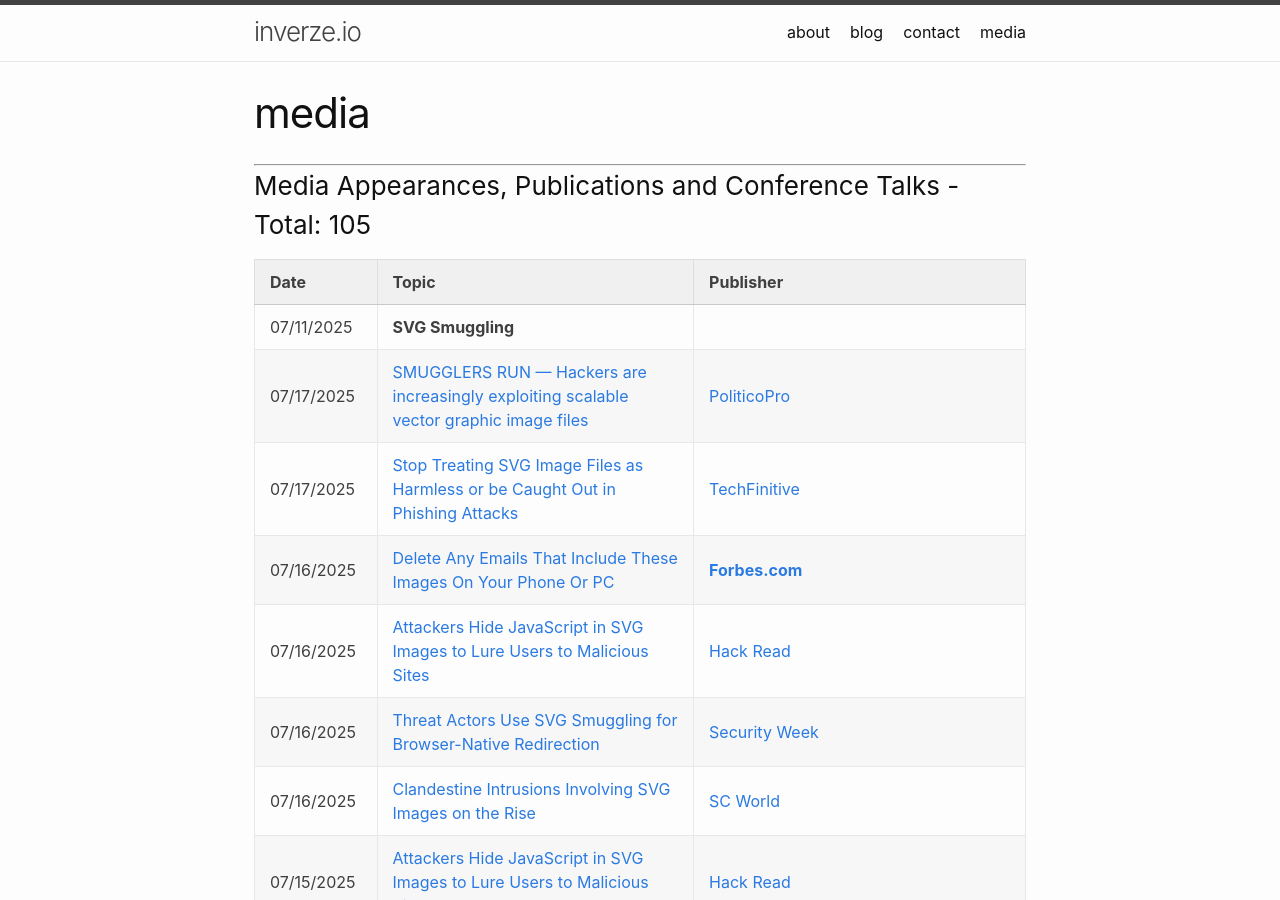
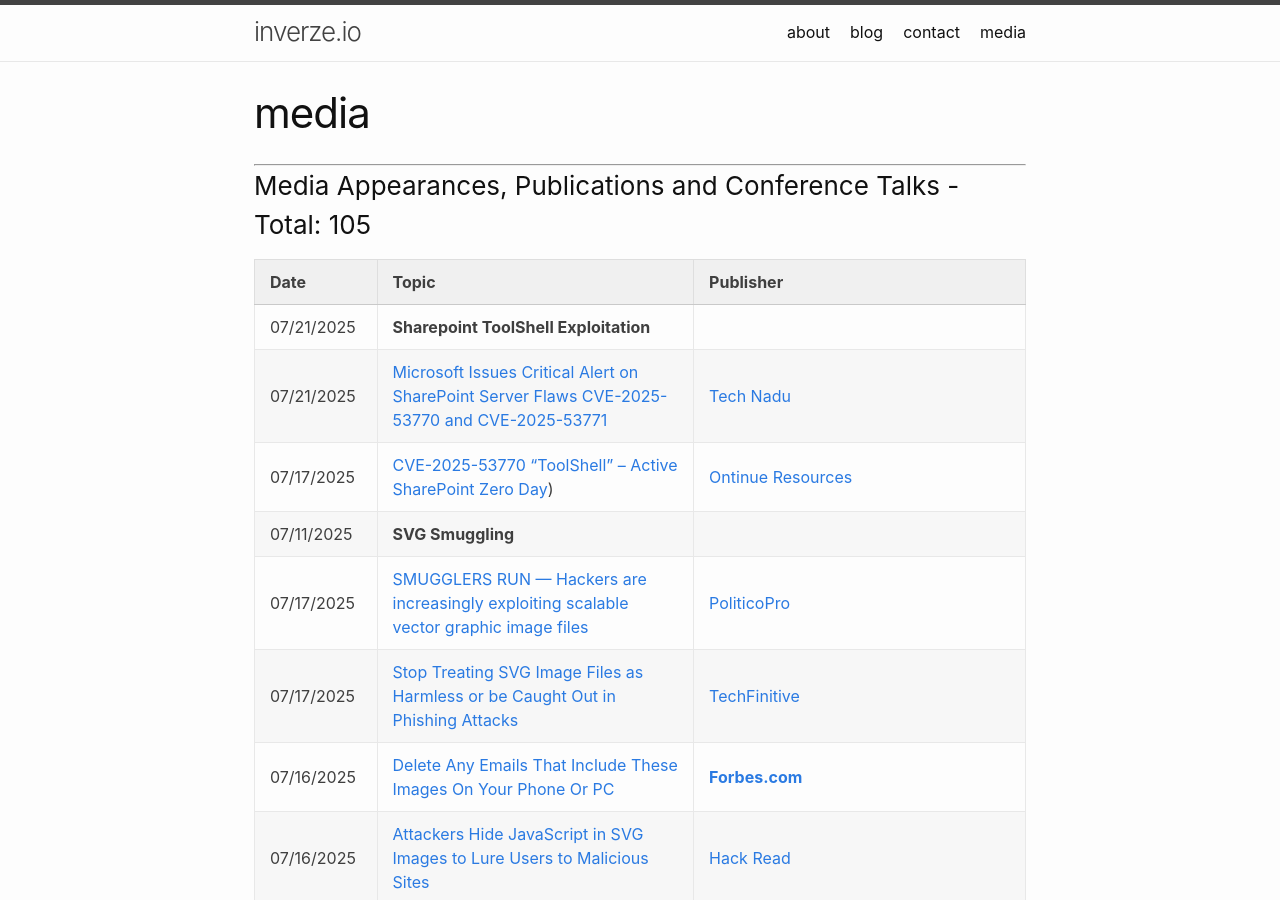
Before and after one commit to inverzeio/blog, a Jekyll site: the page built from media.md, in a window 1280 px wide and 900 px high. Built offline with Jekyll 4.4.1, drawn with Linux system fonts in a browser that asks for light colours.

Commit message:
Update media.md

```diff
--- a/media.md
+++ b/media.md
@@ -9,6 +9,9 @@
 
 | Date | Topic | Publisher |
 | ------------- | :------------- | :------------- |
+| 07/21/2025 | **Sharepoint ToolShell Exploitation** |
+| 07/21/2025 | [Microsoft Issues Critical Alert on SharePoint Server Flaws CVE-2025-53770 and CVE-2025-53771](https://www.technadu.com/microsoft-issues-critical-alert-on-sharepoint-server-flaws-cve-2025-53770-and-cve-2025-53771/603576/) | [Tech Nadu](https://www.technadu.com) |
+| 07/17/2025 | [CVE-2025-53770 “ToolShell” – Active SharePoint Zero Day](https://www.ontinue.com/resource/toolshell-active-sharepoint-zero-day/)) | [Ontinue Resources](https://www.ontinue.com/resources/) |
 | 07/11/2025 | **SVG Smuggling** |
 | 07/17/2025 | [SMUGGLERS RUN — Hackers are increasingly exploiting scalable vector graphic image files](https://login.politicopro.com/?redirect=https://subscriber.politicopro.com/newsletter/2025/07/signalgates-pentagon-legacy-00455210) | [PoliticoPro](https://login.politicopro.com) |
 | 07/17/2025 | [Stop Treating SVG Image Files as Harmless or be Caught Out in Phishing Attacks](https://www.techfinitive.com/stop-treating-svg-image-files-as-harmless-or-be-caught-out-in-phishing-attacks/) | [TechFinitive](https://www.techfinitive.com/) |
```
